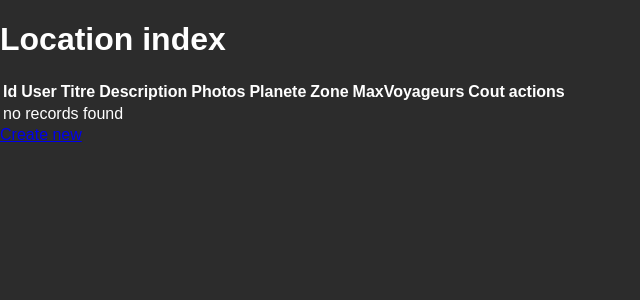
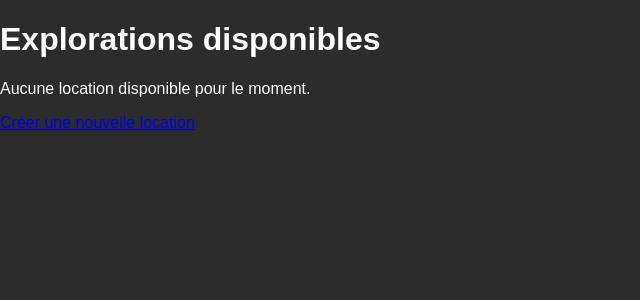
Before and after one commit to John-Rep/AstroLogement, a Symfony app: template AstroLogement/templates/location/index.html.twig in a window 1280 px wide. Shown: the part 120-420 px from the top of the page, without its empty margins (0-640 px from the left). Run offline with Twig, Linux system fonts and the light colour scheme; the template is opened without the code that fills it, so the values that code supplies are empty; some libraries are stand-ins or nearby versions; some web fonts are replaced.

Commit message:
location liste en carte

```diff
--- a/AstroLogement/src/Controller/LocationController.php
+++ b/AstroLogement/src/Controller/LocationController.php
@@ -19,7 +19,7 @@ final class LocationController extends AbstractController{
     public function index(LocationRepository $locationRepository): Response
     {
         return $this->render('location/index.html.twig', [
-            'locations' => $locationRepository->findAll(),
+            'locations' => $locationRepository->findAllWithUser(),
         ]);
     }
 
--- a/AstroLogement/templates/location/index.html.twig
+++ b/AstroLogement/templates/location/index.html.twig
@@ -1,55 +1,42 @@
 {% extends 'base.html.twig' %}
 
-{% block title %}Location index{% endblock %}
+{% block title %}Explorations disponibles{% endblock %}
 
 {% block body %}
-    <h1>Location index</h1>
+<h1 class="page-title">Explorations disponibles</h1>
 
-    <table class="table">
-        <thead>
-            <tr>
-                <th>Id</th>
-                <th>User</th>
-                <th>Titre</th>
-                <th>Description</th>
-                <th>Photos</th>
-                <th>Planete</th>
-                <th>Zone</th>
-                <th>MaxVoyageurs</th>
-                <th>Cout</th>
-                <th>actions</th>
-            </tr>
-        </thead>
-        <tbody>
-        {% for location in locations %}
-            <tr>
-                <td>{{ location.id }}</td>
-                <td>{{ location.user.email }}</td>
-                <td>{{ location.titre }}</td>
-                <td>{{ location.description }}</td>
-                <td>
-                {% for photo in location.photos %}
-                    <img src="{{ asset(photo) }}" alt="Image"/>
-                {% endfor %}
-                </td>
-                <td>{{ location.planete }}</td>
-                <td>{{ location.zone }}</td>
-                <td>{{ location.maxVoyageurs }}</td>
-                <td>{{ location.cout }}</td>
-                <td>
-                    <a href="{{ path('app_location_show', {'id': location.id}) }}">show</a>
-                    <a href="{{ path('app_location_edit', {'id': location.id}) }}">edit</a>
-                    <a href="{{ path('app_reservation_new', {'id': location.id}) }}">Create new Reservation</a>
-                    <a href="{{ path('app_avis_new', {'id': location.id}) }}">Create new Avis</a>
-                </td>
-            </tr>
-        {% else %}
-            <tr>
-                <td colspan="9">no records found</td>
-            </tr>
-        {% endfor %}
-        </tbody>
-    </table>
+<div class="location-grid">
+    {% for location in locations %}
+        <div class="location-card">
+            <div class="card-image">
+                {% if location.photos|length > 0 %}
+                    <img src="{{ asset(location.photos[0]) }}" alt="Photo de {{ location.titre }}">
+                {% else %}
+                    <img src="{{ asset('images/default.jpg') }}" alt="Image par défaut">
+                {% endif %}
+                <span class="heart">♡</span>
+            </div>
+            <div class="card-body">
+                <div class="card-header">
+                    <strong>{{ location.titre }}, {{ location.planete }}</strong>
+                    <span class="rating">★ {{ location.moyenneAvis ?? '4.2' }}</span>
+                </div>
+                <div class="card-host">
+                    Hôte :
+                    {{ location.user.firstname ?? 'Prénom inconnu' }}
+                    {{ location.user.lastname ?? '' }}
+                </div>
+                <div class="card-price">{{ location.cout }} $ par nuit</div>
+                <div class="card-actions">
+                    <a href="{{ path('app_location_show', {'id': location.id}) }}">Voir</a>
+                    <a href="{{ path('app_location_edit', {'id': location.id}) }}">Modifier</a>
+                </div>
+            </div>
+        </div>
+    {% else %}
+        <p>Aucune location disponible pour le moment.</p>
+    {% endfor %}
+</div>
 
-    <a href="{{ path('app_location_new') }}">Create new</a>
+<a href="{{ path('app_location_new') }}" class="btn-create">Créer une nouvelle location</a>
 {% endblock %}
```
Also changed, not shown: AstroLogement/public/css/locations.css (+66 -0 lines), AstroLogement/src/Repository/LocationRepository.php (+10 -0 lines).
